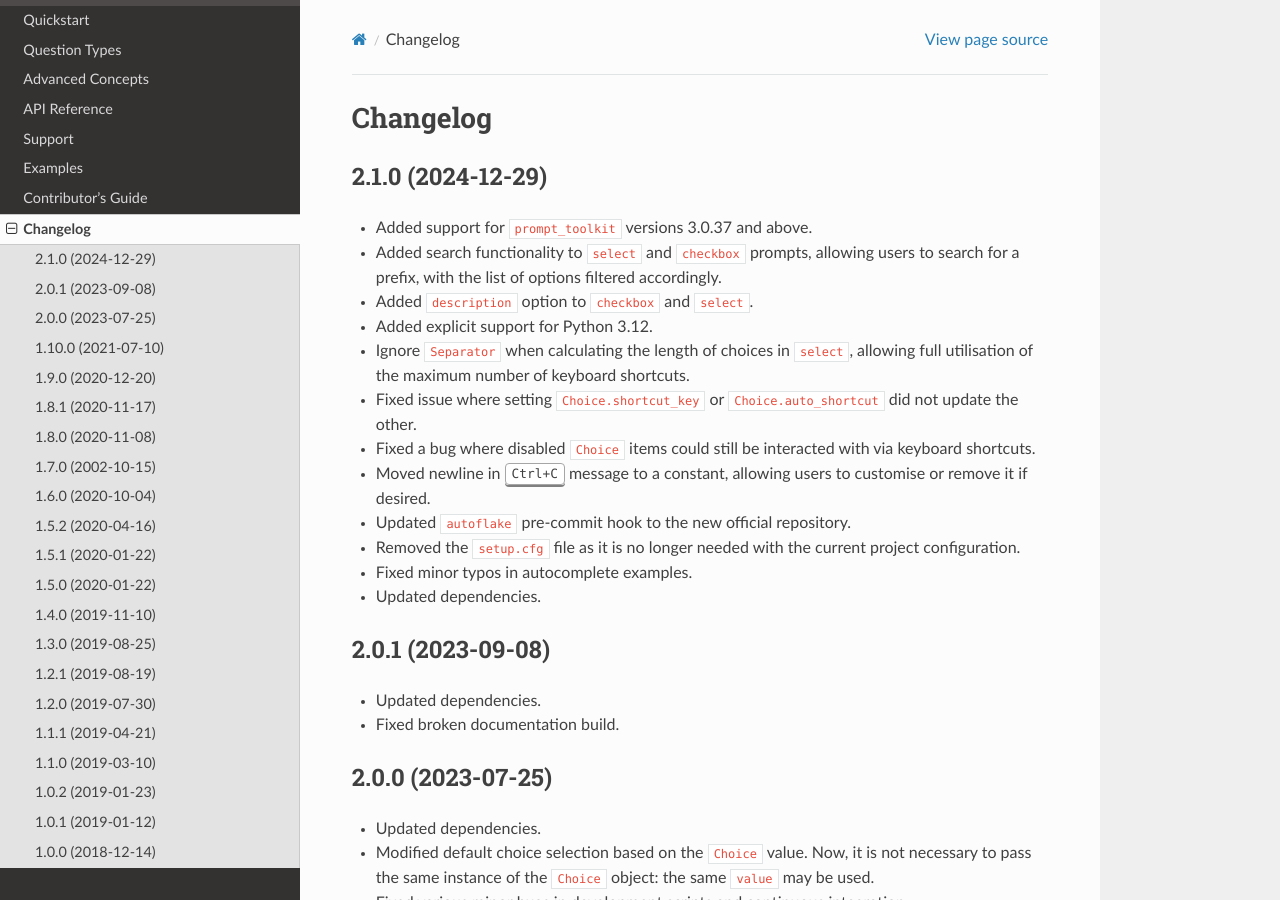
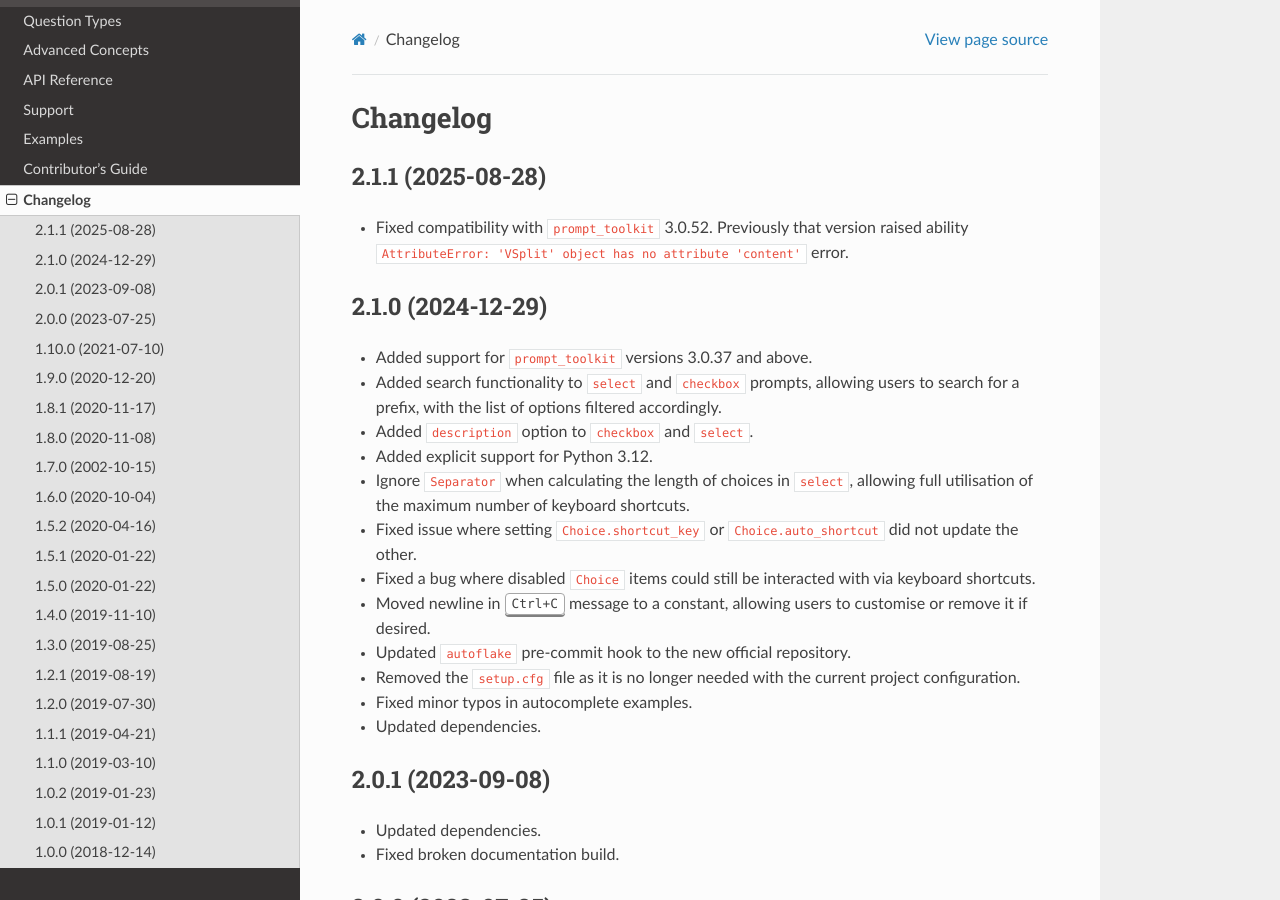
Before and after one commit to tmbo/questionary, a Sphinx documentation site: the page built from docs/pages/changelog.rst, in a window 1280 px wide and 900 px high. Built offline with Sphinx 7.4.7 and the Read the Docs theme 3.1.0, drawn with Linux system fonts in a browser that asks for light colours.

Commit message:
incremented version

```diff
--- a/docs/pages/changelog.rst
+++ b/docs/pages/changelog.rst
@@ -3,6 +3,12 @@
 *********
 Changelog
 *********
+
+2.1.1 (2025-08-28)
+###################
+
+* Fixed compatibility with ``prompt_toolkit`` 3.0.52. Previously that version raised ability
+  ``AttributeError: 'VSplit' object has no attribute 'content'`` error.
 
 2.1.0 (2024-12-29)
 ###################
--- a/pyproject.toml
+++ b/pyproject.toml
@@ -15,7 +15,7 @@ warn_unused_ignores = true
 
 [tool.poetry]
 name = "questionary"
-version = "2.1.0"
+version = "2.1.1"
 description = "Python library to build pretty command line user prompts ⭐️"
 authors = [ "Tom Bocklisch <tombocklisch@gmail.com>",]
 maintainers = [ "Tom Bocklisch <tombocklisch@gmail.com>", "Kian Cross <kian@kiancross.co.uk>"]
--- a/questionary/version.py
+++ b/questionary/version.py
@@ -1 +1 @@
-__version__ = "2.1.0"
+__version__ = "2.1.1"
```
